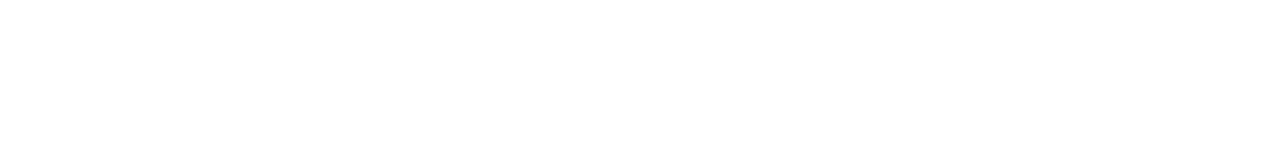
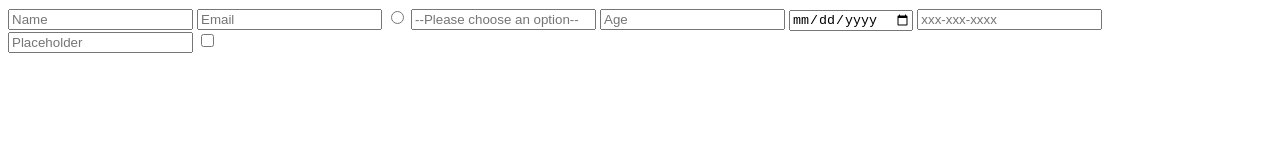
Before and after one commit to acciojob/signup-form-car-DCoder117, a website: page main.html in a window 1280 px wide. Drawn offline with Linux system fonts and the light colour scheme.

Commit message:
created a submission

```diff
--- a/main.html
+++ b/main.html
@@ -8,6 +8,15 @@
 
 <body>
 	<!-- the entire body must be written by student -->
+	<input type="text" required id="name" placeholder="Name">
+	<input type="email" required id="email" placeholder="Email">
+	<input type="radio" required id="gender_m,gender_f" placeholder="-">
+	<input type="select" required id="cars" placeholder="--Please choose an option--">
+	<input type="number" required id="age" placeholder="Age">
+	<input type = "date" required id = "dob" placeholder="-">
+	<input type = "Tel" id="tel" placeholder="xxx-xxx-xxxx">
+	<input type = "password" required id = "password" placeholder="Placeholder">
+	<input type = "checkbox" required id = "tos">
     <script type="text/javascript" src="./script.js">
 </script>
 
```
